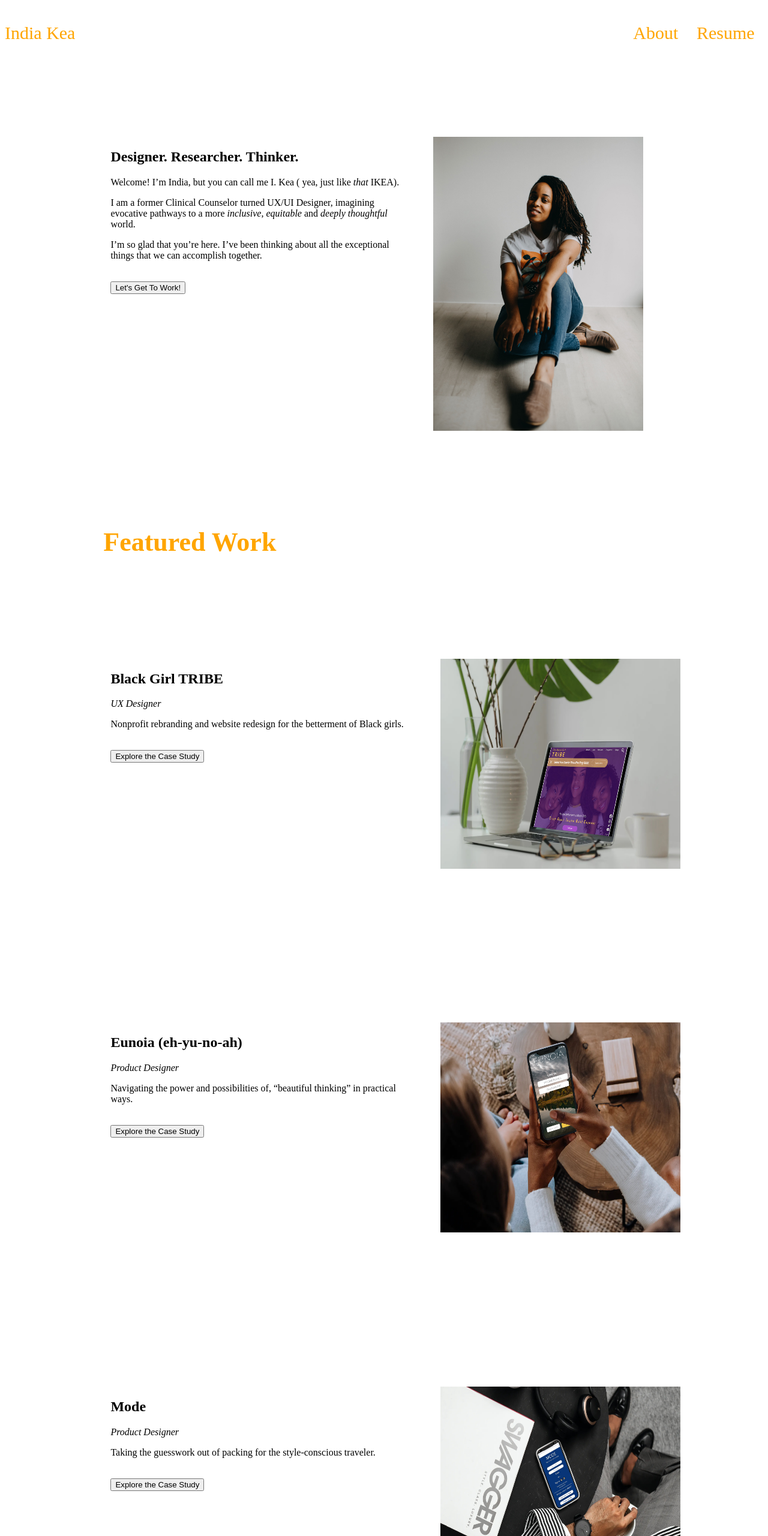
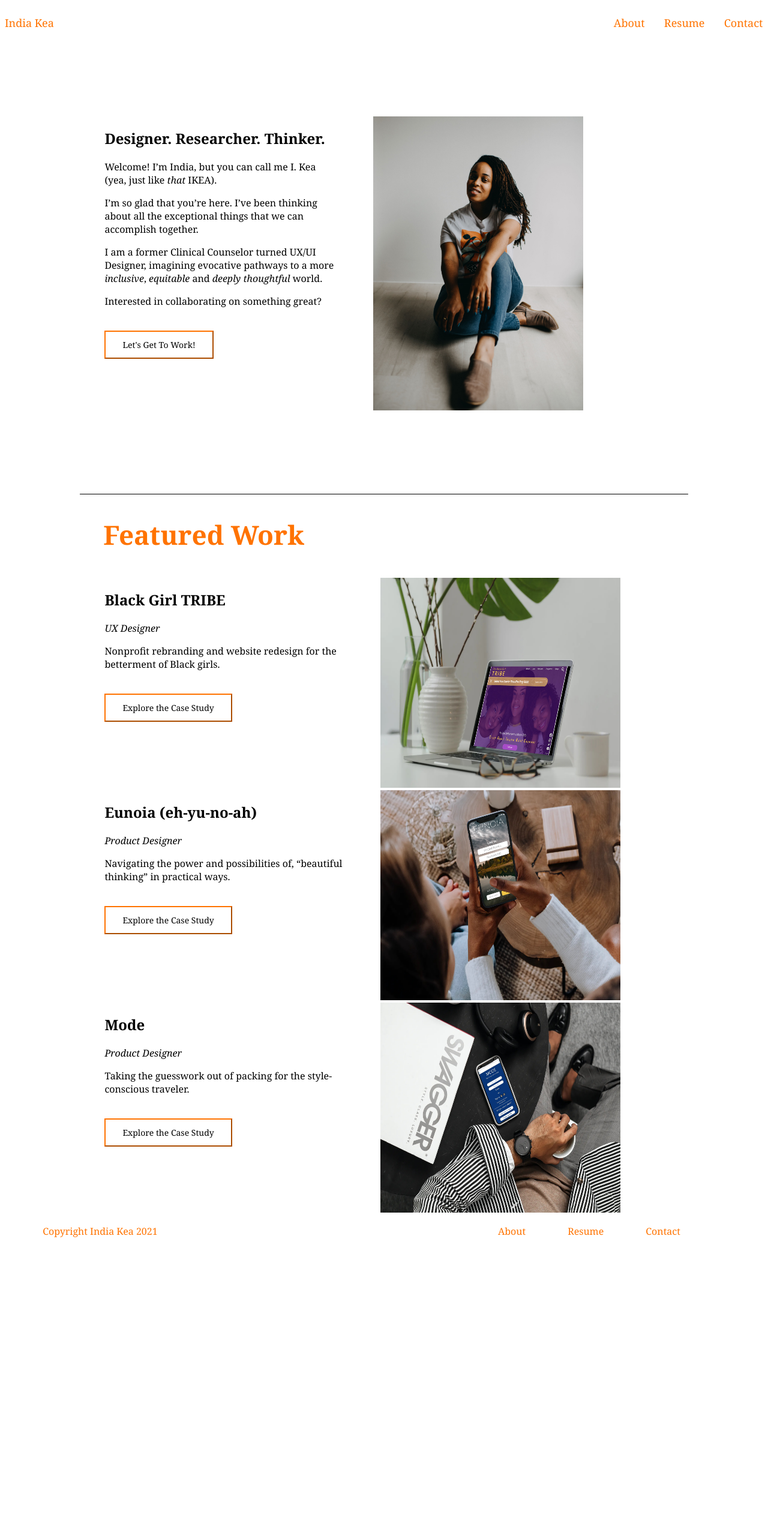
Before and after one commit to indiakea/ux_ui_hw_17, a plain HTML site: page index.html in a window 1280 px wide. Shown: the top 2560 px of the page at 60% size. After the commit the page ends 2087 px from the top, so only its background shows below. Drawn offline with Linux system fonts and the light colour scheme.

Commit message:
homework updates

```diff
--- a/index.html
+++ b/index.html
@@ -7,12 +7,13 @@
     <title>I.Kea's Portfolio</title>
 </head>
 <body>
+
         <div class="nav">
-            <p>India Kea</p>
-             <ul>
+           <p>India Kea</p>
+            <ul>
                 <li>About</li>
-
                 <li>Resume</li>
+                <li>Contact</li>
             </ul>
             </div>
 
@@ -20,24 +21,32 @@
 
          <div class="container1">
          <div class="text">
+
              <h1>Designer. Researcher. Thinker.</h1>
 
-             <p>Welcome! I’m India, but you can call me I. Kea ( yea, just like <em>that</em> IKEA).</p>
+             <p>Welcome! I’m India, but you can call me I. Kea
+             <br>(yea, just like <em>that</em> IKEA).</p>
 
-                <p>I am a former Clinical Counselor turned UX/UI Designer, imagining evocative pathways to a more <em>
+             <p>I’m so glad that you’re here. I’ve been thinking
+                about all the exceptional things that we can accomplish together.</p>
+
+             <p>I am a former Clinical Counselor turned UX/UI Designer, imagining evocative pathways to a more <em>
                 inclusive</em>, <em>equitable</em> and <em>deeply thoughtful</em> world.</p>
 
-                <p> I’m so glad that you’re here. I’ve been thinking
-                about all the exceptional things that we can accomplish together.</p>
+            <p>Interested in collaborating on something great?</p>
 
-             <br><button>Let's Get To Work!</button></br>
+                <div id="button">
+                <br><button>Let's Get To Work!</button></br></div>
                 </div>
                 </div>
 
                 <div class="inline-block">
                     <img src="ChicagoHeadshots-35.jpg">
                     </div>
+
             </section>
+
+            <hr size="1" width="80%" color="black">
 
                 <div class="featured">
                 <h1>Featured Work</h1>
@@ -74,7 +83,8 @@
                  <p>Navigating the power and possibilities of, “beautiful thinking”
                     in practical ways.</p>
 
-                <br><button>Explore the Case Study</button></br>
+
+                 <br><button>Explore the Case Study</button></br>
                 </div>
                 </div>
                 </div>
@@ -104,8 +114,11 @@
 
             <div class="footer">
                 <p>Copyright India Kea 2021</p>
-                <a href="#" class="ab">About</a>
-                <a href="#" class="re">Resume</a>
+                <ul>
+                    <li>About</li>
+                    <li>Resume</li>
+                    <li>Contact</li>
+                </ul>
         </div>
             </footer>
 
--- /dev/null
+++ b/index2.html
@@ -0,0 +1,64 @@
+<!DOCTYPE html>
+<html lang="en">
+<head>
+    <meta charset="UTF-8">
+    <meta name="viewport" content="width=device-width, initial-scale=1.0">
+    <link href="thirdtry.css" rel="stylesheet" type="text/css">
+    <title>I.Kea's Portfolio</title>
+</head>
+<body>
+        <div class="nav">
+            <p>India Kea</p>
+             <ul>
+                <li>About</li>
+                <li>Resume</li>
+                <li>Contact</li>
+            </ul>
+            </div>
+
+
+            <section class="About">
+
+            <div class="about-container">
+
+            <div class="heroImg">
+
+            <img src="ChicagoHeadshots-44.jpg">
+
+            <div class="text">
+
+                <h2>Doesn't the smile say it all?</h2>
+
+                <p>A natural born idealist dancing on the line of practicality.
+                   I thrive in spaces with <em>human connection</em>, <em>ingenuity</em> and<em> goodwill</em>
+                   at its core. Qualitative research, UX Writing, ideation and <em>thinking</em>, <em>thinking</em>,
+                   <em>thinking,</em> are my jam.</p>
+
+                <p>When I’m not putting on my tinkerer hat, you can find me out and about with my camera
+                   “Darling Nikki” or anywhere with nature’s most delicious fuel; potatoes, on the menu.
+                   I look forward to seeing how my starch-driven superpowers can work for you.</p>
+
+                <p>Intrigued? Let's Connect!</p>
+
+                <div id="button">
+                <button>Check Out My Work</button>
+                </div>
+
+                </div>
+                </div>
+                </div>
+
+                </section>
+
+                <hr size="1" width="80%" color="black">
+
+            <div class="footer">
+                <p>Copyright India Kea 2021</p>
+                <ul>
+                    <li>About</li>
+                    <li>Resume</li>
+                    <li>Contact</li>
+                </ul>
+            </footer>
+</body>
+</html>
--- a/secondtry.css
+++ b/secondtry.css
@@ -13,17 +13,18 @@
 
 .nav {
     display: flex;
-    font-size: 30px;
-    font-family: 'Times New Roman', Times, serif;
-    color: orange;
+    font-size: 18px;
+    font-family: Georgia, 'Times New Roman', Times, serif;
+    font-weight: lighter;
+    color: rgb(255, 115, 0);
     justify-content: space-between;
 }
 
 .section {
-    display: inline-block;
+    display: flex;
     width: 50px;
     height: 50px;
-    padding: 20%;
+    padding: 10%;
     margin: 0 auto;
 }
 
@@ -36,66 +37,66 @@
     width:350px;
     height:350x;
     padding-left: 25%;
+
 }
 
 .featured {
+    display: flex;
     font-size: 22px;
-    color: orange;
+    color: rgb(255, 115, 0);
     padding-bottom: 1%;
     padding-left: 13%;
+    font-family: Georgia, 'Times New Roman', Times, serif;
 }
+
+button {
+margin: 0;
+border-color: rgb(255, 115, 0);
+background-color: white;
+padding: 12px 28px;
+font-family: Georgia, 'Times New Roman', Times, serif;
+font-size: 14px;
+
+}
+
 .text{
     display: inline-block;
-    width: 500px;
+    width: 400px;
     height: 250px;
     padding-left: 10%;
+    font-family: Georgia, 'Times New Roman', Times, serif;
 }
 
 .portfolio {
     display: flex;
-    padding: 10%;
+    padding: 0 10%;
 }
 
 .portfolio img{
     width: 400px;
     height: 350px;
     padding-left: 25%;
+    display:inline-flex;
 
-}
-
-.portfolio2 {
-    display: flex;
-    padding-right: 10%;
-
-}
-
-.portfolio2 img {
-    width: 400px;
-    height: 350px;
-    padding-left: 55%;
-    padding-bottom: 25%;
-}
-
-.portfolio3 {
-    display: flex;
-    padding-left: 10%;
-}
-
-.portfolio3 img {
-    width: 400px;
-    height: 350px;
-    padding-left: 10%;
-    padding-bottom: 25%;
 }
 
 .footer {
     display: flex;
     justify-content: space-between;
-    font-family: 'Times New Roman', Times, serif;
-    color: orange;
-    padding-right:20px;
+    font-family: Georgia, 'Times New Roman', Times, serif;
+    color: rgb(255, 115, 0);
+    padding:0 5%;
 }
 
-.footer p {
-    padding-bottom: 30px;
+.footer ul {
+    list-style-type: none;
+    display:flex;
+    padding: 0 25px;
 }
+
+.footer li {
+    align-items: center;
+    padding-left: 20px;
+    padding-right: 50px;
+    margin-top: 0 auto;
+}
--- /dev/null
+++ b/thirdtry.css
@@ -0,0 +1,84 @@
+.nav ul {
+    list-style-type: none;
+    display:flex;
+    padding: 0 25px;
+}
+
+.nav li {
+    align-items: center;
+    padding-left: 20px;
+    padding-right: 5%;
+}
+
+.nav {
+    display: flex;
+    font-size: 18px;
+    font-family: Georgia, 'Times New Roman', Times, serif;
+    font-weight: lighter;
+    color: rgb(255, 115, 0);
+    justify-content: space-between;
+}
+
+.About {
+    display:flex;
+    width:350px;
+    height:350px;
+    padding: 10%;
+    margin: 0;
+
+}
+
+.heroImg {
+    display: flex;
+    padding: 10%;
+}
+
+.heroImg img {
+    display:flex;
+    width: 285px;
+    height:375px;
+    margin: 0% auto;
+}
+
+.text{
+        display:inline-block;
+        width: 350px;
+        height: 350px;
+        padding-left: 10%;
+        font-family: Georgia, 'Times New Roman', Times, serif;
+
+}
+
+.text p {
+    width:500px;
+}
+
+button {
+    margin: 0;
+    border-color: rgb(255, 115, 0);
+    background-color: white;
+    padding: 12px 28px;
+    font-family: Georgia, 'Times New Roman', Times, serif;
+    font-size: 14px;
+
+}
+    .footer {
+        display: flex;
+        justify-content: space-between;
+        font-family: Georgia, 'Times New Roman', Times, serif;
+        color: rgb(255, 115, 0);
+        padding:0 5%;
+    }
+
+    .footer ul {
+        list-style-type: none;
+        display:flex;
+        padding: 0 25px;
+    }
+
+    .footer li {
+        align-items: center;
+        padding-left: 20px;
+        padding-right: 50px;
+        margin-top: 0 auto;
+    }
```
Also changed, not shown: India Kea (1).png (added), 1 other file.
